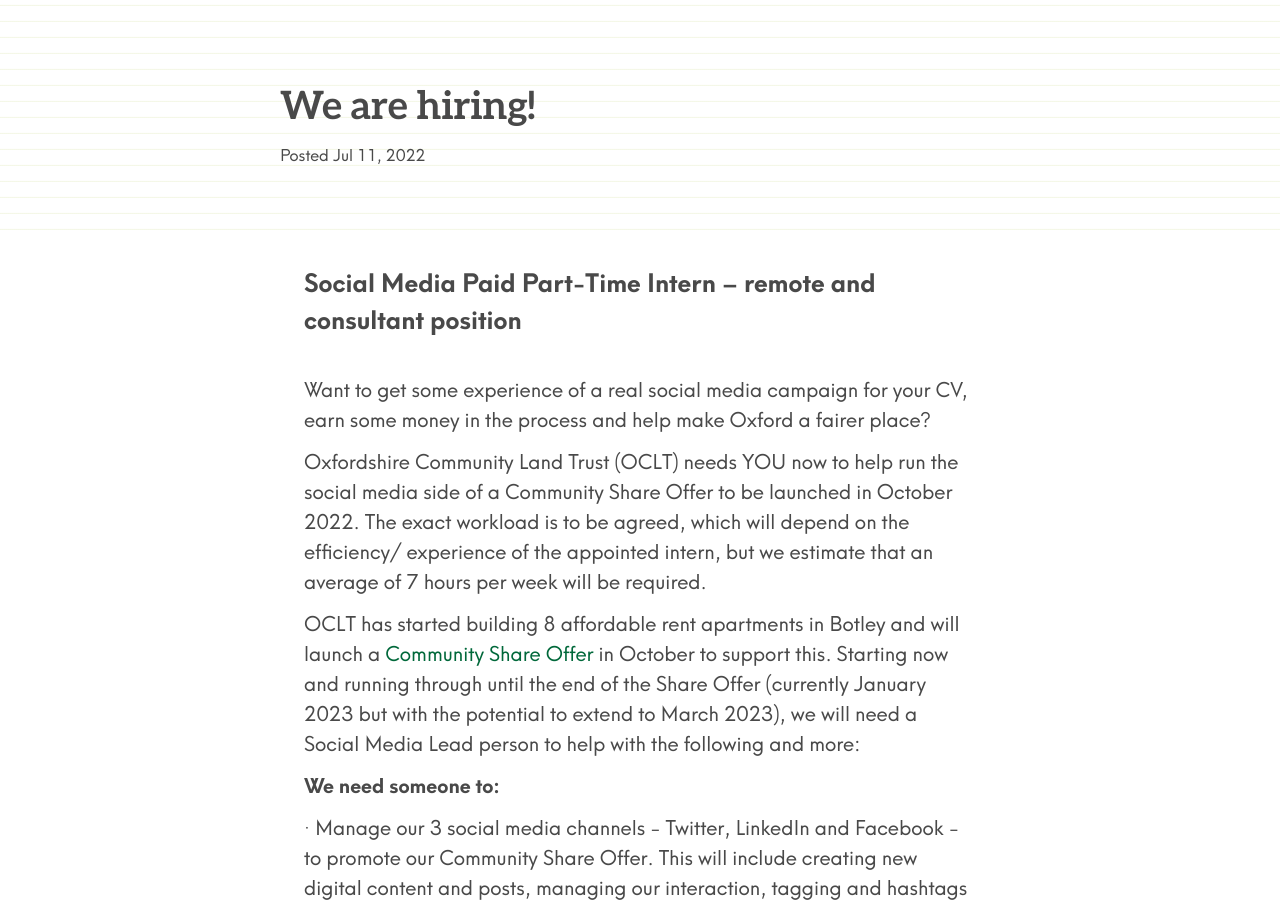
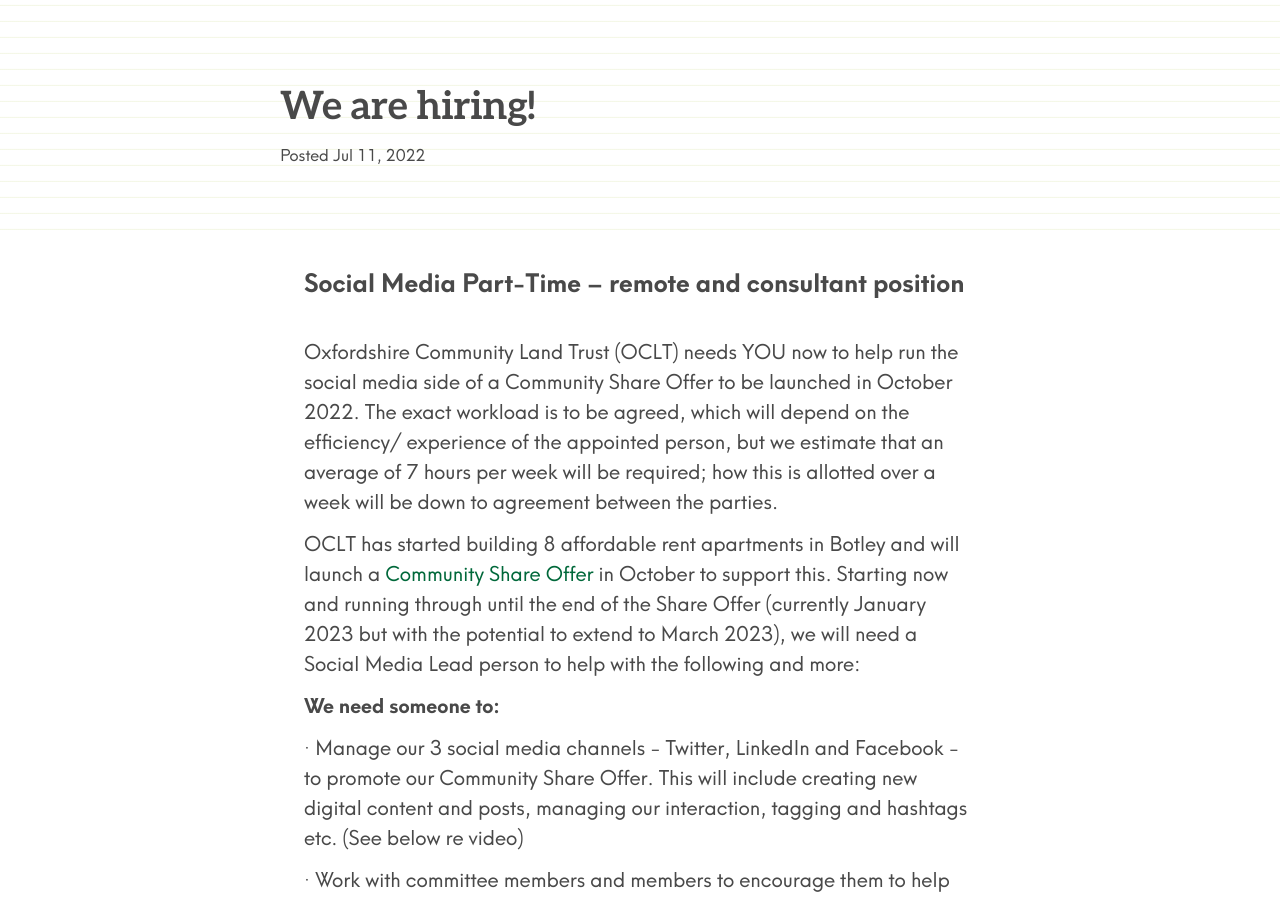
Before and after one commit to johnpuddephatt/oclt, a Jekyll site: the page built from _posts/2022-07-11-we-are-hiring.md, in a window 1280 px wide and 900 px high, scrolled down 225 px. Built offline with Jekyll 4.4.1, drawn with Linux system fonts in a browser that asks for light colours; some of the changed text lies outside the part shown.

Commit message:
Update from Forestry.io Oxfordshire CLT updated _posts/2022-07-11-we-are-hiring.md

```diff
--- a/_posts/2022-07-11-we-are-hiring.md
+++ b/_posts/2022-07-11-we-are-hiring.md
@@ -5,11 +5,9 @@
 tags: []
 
 ---
-**Social Media Paid Part-Time Intern – remote and consultant position**
+**Social Media Part-Time – remote and consultant position**
 
-Want to get some experience of a real social media campaign for your CV, earn some money in the process and help make Oxford a fairer place?
-
-Oxfordshire Community Land Trust (OCLT) needs YOU now to help run the social media side of a Community Share Offer to be launched in October 2022. The exact workload is to be agreed, which will depend on the efficiency/ experience of the appointed intern, but we estimate that an average of 7 hours per week will be required.
+Oxfordshire Community Land Trust (OCLT) needs YOU now to help run the social media side of a Community Share Offer to be launched in October 2022. The exact workload is to be agreed, which will depend on the efficiency/ experience of the appointed person, but we estimate that an average of 7 hours per week will be required; how this is allotted over a week will be down to agreement between the parties.
 
 OCLT has started building 8 affordable rent apartments in Botley and will launch a [Community Share Offer](https://resonance.ltd.uk/for-investors/investment-opportunities/community-share-issues/more-about-community-share-offers) in October to support this. Starting now and running through until the end of the Share Offer (currently January 2023 but with the potential to extend to March 2023), we will need a Social Media Lead person to help with the following and more:
 
@@ -45,6 +43,8 @@
 
 · Knowledge of Oxfordshire and contacts in local institutions, businesses and community organisations.
 
-Remuneration dependent on experience and agreed upon weekly workload.
+Remuneration dependent on experience and agreed upon weekly workload. But we have an upper limit of £160 per day.
 
-To apply please send your CV and cover letter to Mark Child at [mark@oclt.org.uk](mailto:mark@oclt.org.uk) by 1 August 2022.
+OCLT will provide guidance on the content of social media posts/ targets, but we would expect the applicant to know all the tricks of the social media trade so to speak to maximise our public exposure. The ideal person would be someone who is local and has an interest in social issues such as housing. The key output is increasing awareness and interest in our share offer through the creation of content, including simple and short video production.
+
+To apply please send your CV and cover letter to Mark Child at [mark@oclt.org.uk](mailto:mark@oclt.org.uk) by 5 August 2022.
```
Also changed, not shown: other parts of _posts/2022-07-11-we-are-hiring.md (+1 -1 lines).
